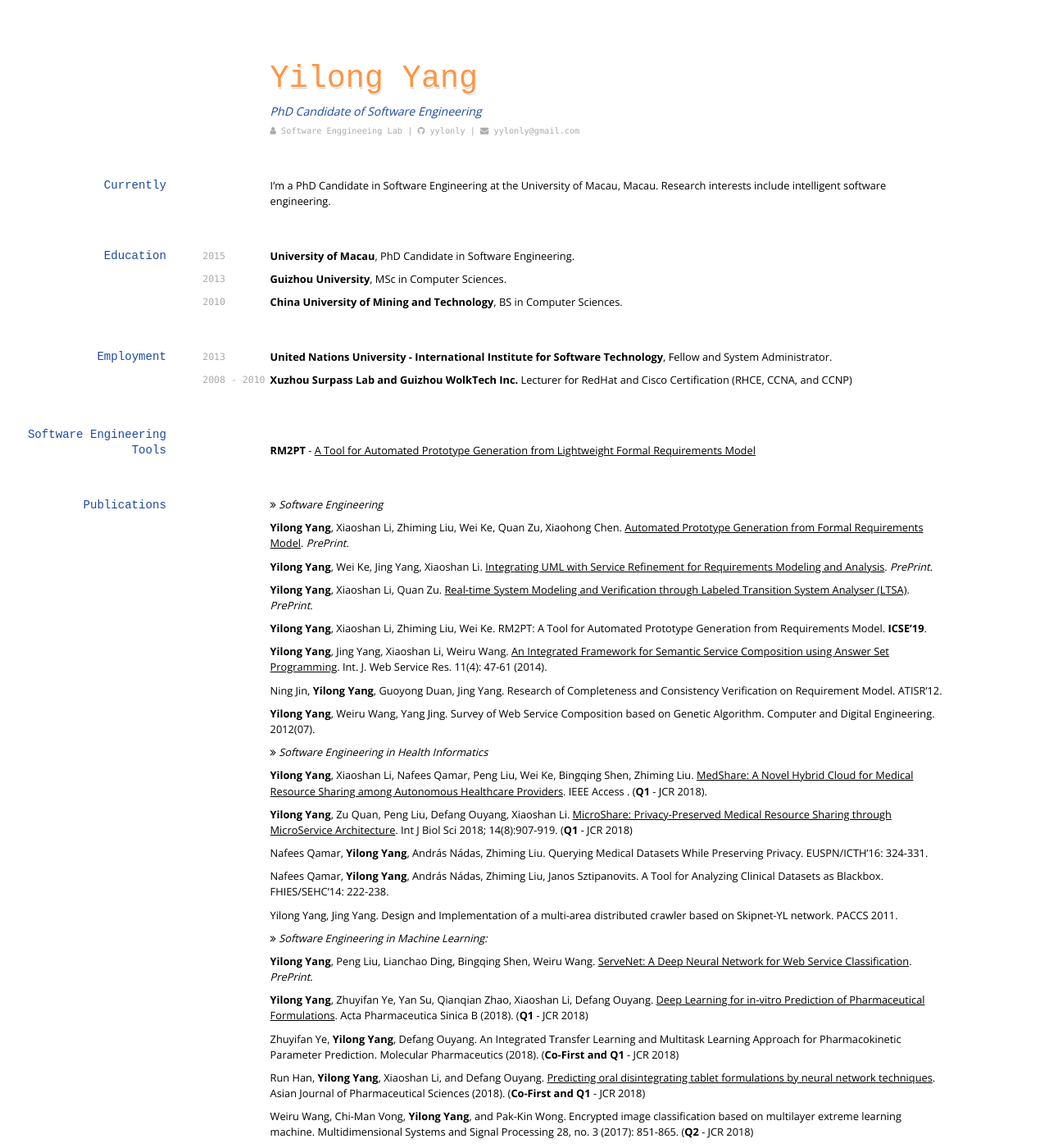
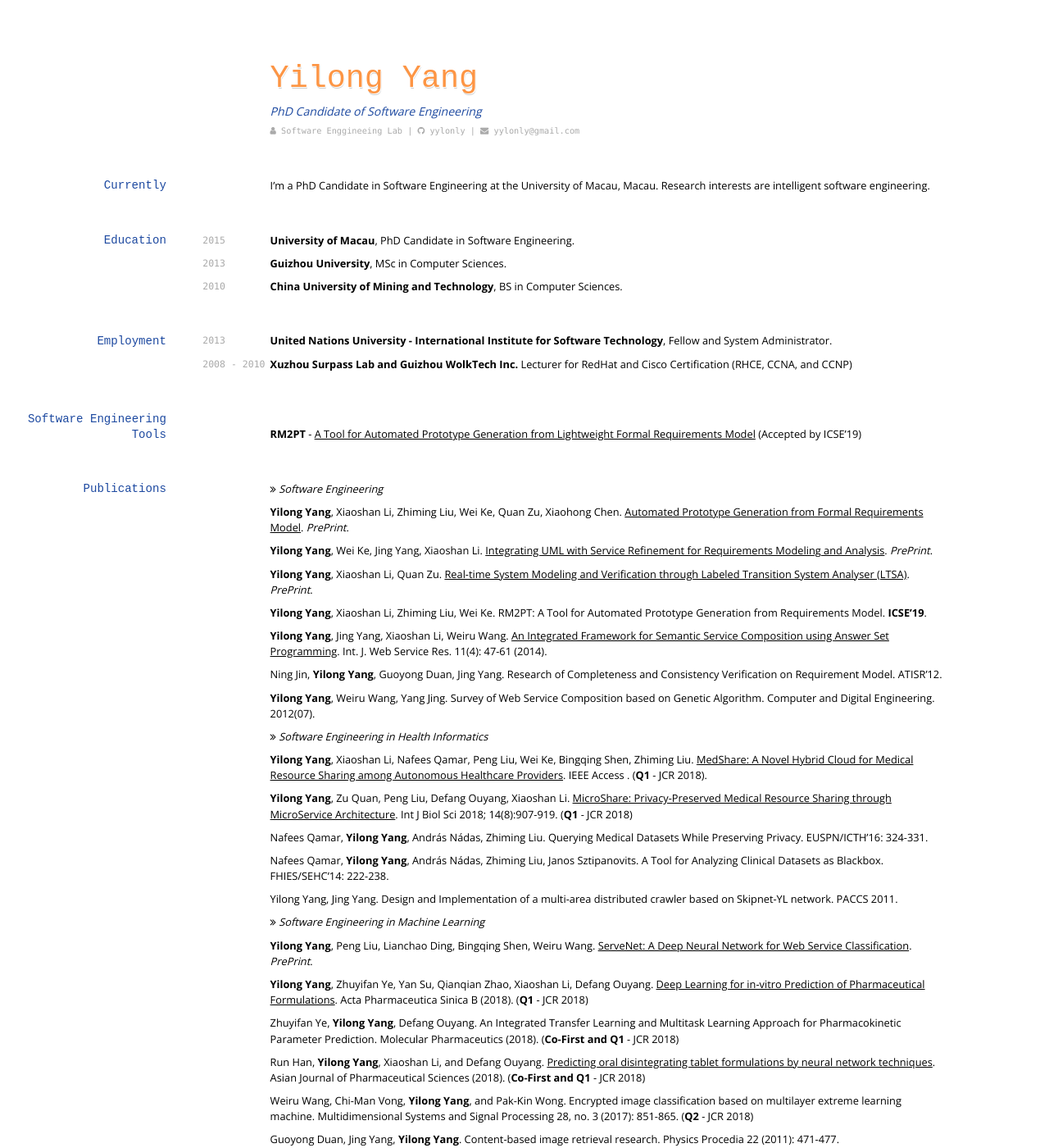
Before and after one commit to yylonly/yylonly.github.io, a Jekyll site: the page built from index.md, in a window 1280 px wide and 1400 px high. Shown: the whole window at 82% size. Built offline with Jekyll 4.4.1, drawn with Linux system fonts in a browser that asks for light colours; nearby versions of some CDN libraries; some web fonts are replaced.

Commit message:
update list

```diff
--- a/index.md
+++ b/index.md
@@ -17,7 +17,7 @@
 
 ## Currently
 
-I'm a PhD Candidate in Software Engineering at the University of Macau, Macau. Research interests include intelligent software engineering.
+I'm a PhD Candidate in Software Engineering at the University of Macau, Macau. Research interests are intelligent software engineering.
 
 ## Education
 
@@ -37,7 +37,7 @@
 
 ## Software Engineering Tools
 
-**RM2PT** - [A Tool for Automated Prototype Generation from Lightweight Formal Requirements Model](http://rm2pt.mydreamy.net)
+**RM2PT** - [A Tool for Automated Prototype Generation from Lightweight Formal Requirements Model](http://rm2pt.mydreamy.net) (Accepted by ICSE'19)
 
 ## Publications
 
@@ -70,7 +70,7 @@
 Yilong Yang, Jing Yang. Design and Implementation of a multi-area distributed crawler based on Skipnet-YL network. PACCS 2011.
 
 <i class="fa fa-angle-double-right" aria-hidden="true"></i>
- *Software Engineering in Machine Learning:*
+ *Software Engineering in Machine Learning*
 
 **Yilong Yang**, Peng Liu, Lianchao Ding, Bingqing Shen, Weiru Wang. [ServeNet: A Deep Neural Network for Web Service Classification](https://www.researchgate.net/publication/325778290_ServeNet_A_Deep_Neural_Network_for_Web_Service_Classification). *PrePrint*.
 
```
